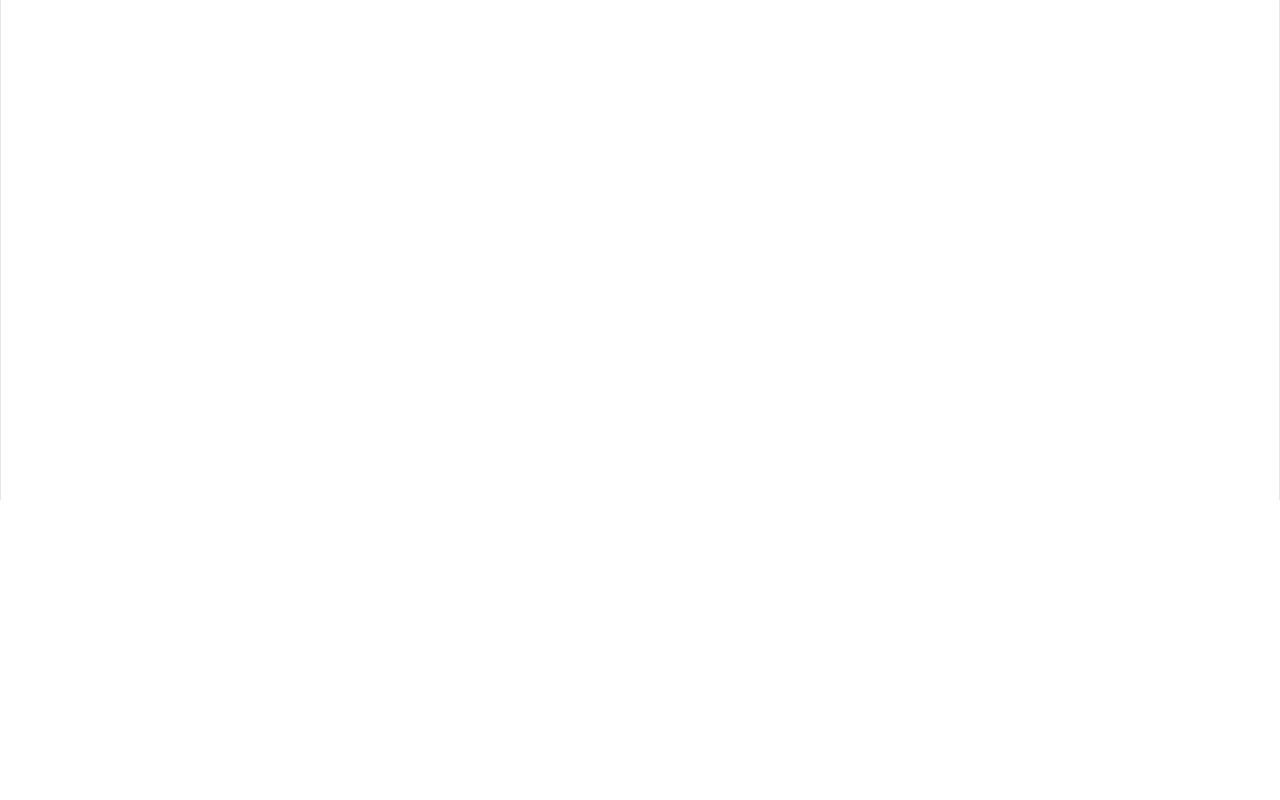
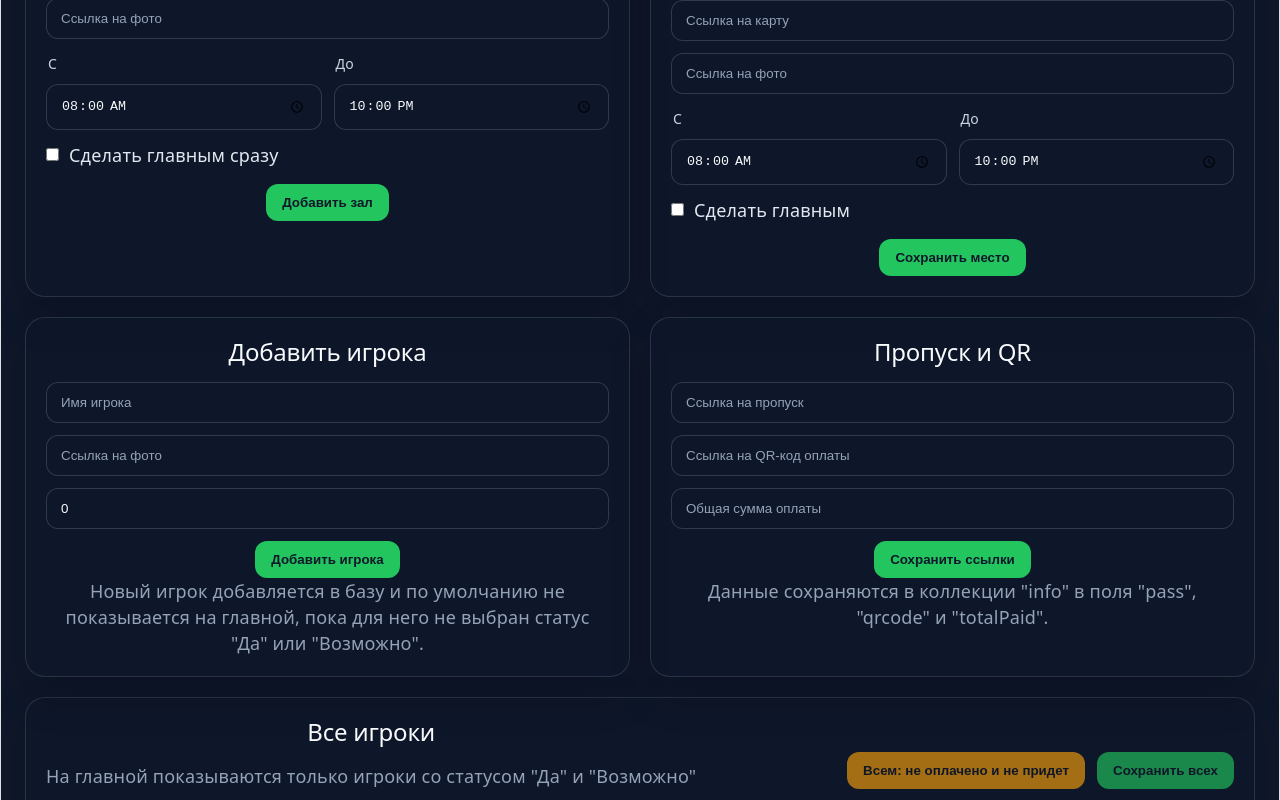
Before and after one commit to Teamurrr/Volleyball, a React (Vite) app: page /adminx in a window 1280 px wide. Before the commit this address had no page. Shown: the part 300-1100 px from the top of the page. Before the commit the page ends 800 px from the top, so only its background shows below. Built offline with nearby package versions, Linux system fonts and the light colour scheme; no server answers; the database is empty.

Commit message:
reset status

```diff
--- a/src/App.tsx
+++ b/src/App.tsx
@@ -13,7 +13,7 @@
     >
       <Routes>
         <Route path="/" element={<Main />} />
-        <Route path="/admin" element={<Admin />} />
+        <Route path="/adminx" element={<Admin />} />
         <Route path="/lineup" element={<Lineup />} />
       </Routes>
     </BrowserRouter>
--- a/src/pages/Admin/Admin.scss
+++ b/src/pages/Admin/Admin.scss
@@ -148,8 +148,21 @@
   margin-bottom: 16px;
 }
 
+.admin-table-actions {
+  display: flex;
+  flex-wrap: wrap;
+  justify-content: flex-end;
+  gap: 12px;
+}
+
 .save-all-button {
   white-space: nowrap;
+}
+
+.reset-all-button {
+  white-space: nowrap;
+  background: #f59e0b !important;
+  color: #111827 !important;
 }
 
 .save-action-button::after {
@@ -288,7 +301,16 @@
     align-items: flex-start;
   }
 
+  .admin-table-actions {
+    width: 100%;
+    justify-content: stretch;
+  }
+
   .save-all-button {
+    width: 100%;
+  }
+
+  .reset-all-button {
     width: 100%;
   }
 
@@ -358,6 +380,10 @@
     margin-bottom: 12px;
   }
 
+  .admin-table-actions {
+    gap: 8px;
+  }
+
   .admin-table {
     min-width: 760px;
   }
@@ -381,6 +407,7 @@
   }
 
   .attendance-actions button,
+  .reset-all-button,
   .save-all-button,
   .save-player-button,
   .delete-player-button {
--- a/src/pages/Admin/Admin.tsx
+++ b/src/pages/Admin/Admin.tsx
@@ -95,6 +95,7 @@
   const [playerelo, setPlayerelo] = useState(String(DEFAULT_PLAYER_elo));
   const [isSavingPlayer, setIsSavingPlayer] = useState(false);
   const [isSavingAllPlayers, setIsSavingAllPlayers] = useState(false);
+  const [isResettingAllPlayers, setIsResettingAllPlayers] = useState(false);
   const [playerDrafts, setPlayerDrafts] = useState<Record<string, PlayerDraft>>({});
 
   const sortedPlayers = useMemo(
@@ -349,6 +350,40 @@
     }
   };
 
+  const resetAllPlayerStatuses = async () => {
+    setIsResettingAllPlayers(true);
+
+    try {
+      await Promise.all(
+        players.map((player) =>
+          updatePlayer(player.id, {
+            willCome: "no",
+            paid: false
+          })
+        )
+      );
+
+      setPlayerDrafts((current) => {
+        const next = { ...current };
+
+        players.forEach((player) => {
+          const draft = next[player.id];
+          if (!draft) return;
+
+          next[player.id] = {
+            ...draft,
+            willCome: "no",
+            paid: false
+          };
+        });
+
+        return next;
+      });
+    } finally {
+      setIsResettingAllPlayers(false);
+    }
+  };
+
   const removePlayer = async (playerId: string) => {
     await deletePlayer(playerId);
 
@@ -593,13 +628,23 @@
             <p>На главной показываются только игроки со статусом "Да" и "Возможно"</p>
           </div>
 
+          <div className="admin-table-actions">
+            <button
+              className="reset-all-button"
+              onClick={() => void resetAllPlayerStatuses()}
+              disabled={isResettingAllPlayers || isSavingAllPlayers || players.length === 0}
+            >
+              {isResettingAllPlayers ? "Сбрасываем..." : "Всем: не оплачено и не придет"}
+            </button>
+
             <button
               className="save-all-button save-action-button"
               onClick={() => void saveAllPlayers()}
-            disabled={isSavingAllPlayers || players.length === 0}
+              disabled={isSavingAllPlayers || isResettingAllPlayers || players.length === 0}
             >
               {isSavingAllPlayers ? "Сохраняем..." : "Сохранить всех"}
             </button>
+          </div>
         </div>
 
         <div className="admin-table-wrap">
```
Lines whose indentation alone changed are shown as unchanged.
